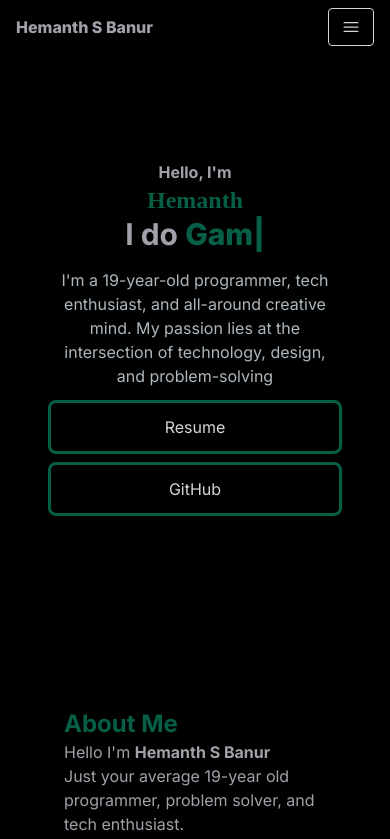
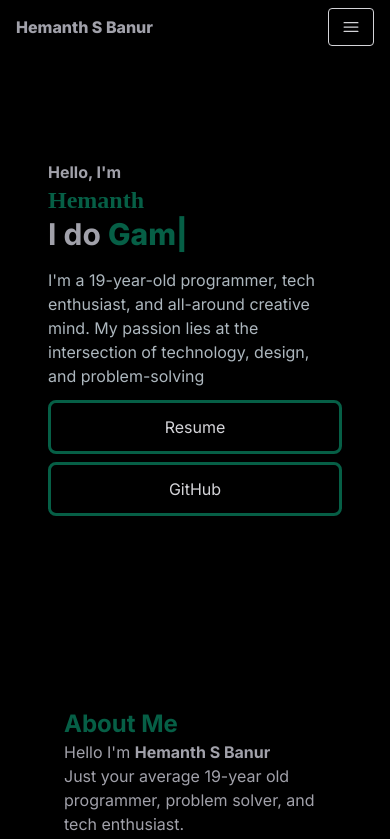
Before and after one commit to arjuuuuunnnnn/hemanthsbanur, a Next.js app: page / in a window 390 px wide. Shown: the top 839 px of the page. Built offline with nearby package versions, Linux system fonts and the light colour scheme.

Commit message:
alignment small

```diff
--- a/src/app/components/HeroSection.jsx
+++ b/src/app/components/HeroSection.jsx
@@ -16,9 +16,9 @@ export const HeroSection = () => {
 
   return (
     <section>
-      <div className="grid grid-cols-1 sm:grid-cols-12">
-        <div className="col-span-7 place-self-center text-center sm:text-left">
-          <h1 className="text-zinc-400  text-1xl sm:text-1xl lg:text-1xl font-bold  ">
+      <div className="grid grid-cols-1 sm:grid-cols-12 display-left">
+        <div className="col-span-7">
+          <h1 className="text-zinc-400  text-1xl sm:text-1xl lg:text-1xl font-bold">
             <br/><br/>
             Hello, I&apos;m<br/><span className="text-2xl text-emerald-800 font-sans">Hemanth</span><br></br>
           </h1>
@@ -59,7 +59,7 @@ export const HeroSection = () => {
           </div>
         </div>
         <div className="col-span-5 place-self-center mt-4 lg:mt-0">
-          <div className="rounded-full bg-[#181818] w-[250px] h-[250px] lg:w-[400px] lg:h-[400px] hero-image">
+          <div className="rounded-full bg-[#181818] w-[250px] h-[250px] lg:w-[350px] lg:h-[350px] hero-image">
             <Image
               src="/images/hero-image.png"
               alt="hero image"
```
